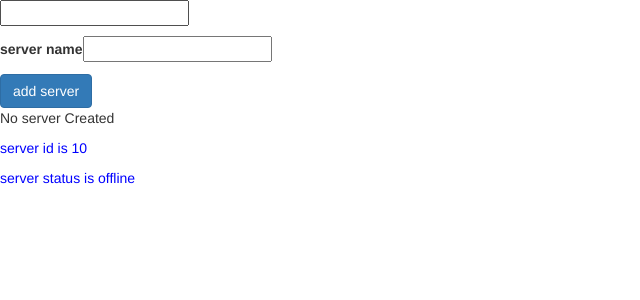
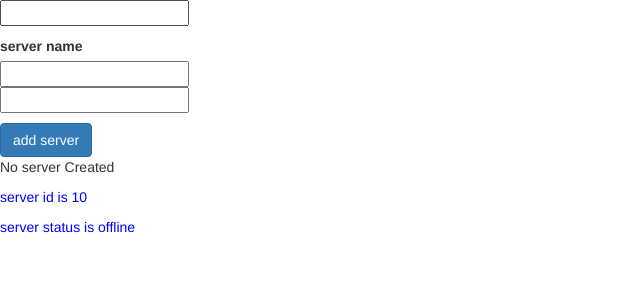
Before and after one commit to Knightch/learn-about-Angular, an Angular app in the folder my-first-angular/: page / in a window 1280 px wide. Shown: the top 300 px of the page, without its empty margins (0-640 px from the left). Built offline with nearby package versions, Linux system fonts and the light colour scheme.

Commit message:
two way databinding

```diff
--- a/my-first-angular/src/app/servers/servers.component.html
+++ b/my-first-angular/src/app/servers/servers.component.html
@@ -1,5 +1,9 @@
 <label>server name</label>
+<br>
 <input type="text" class="from-control" (input)="onUpdateServerName($event)">
+<br>
+<input type="text" class="from-control" [(ngModel)]="serverName">
+<br>
 <p>{{ serverName }}</p>
 <button class="btn btn-primary" [disabled]="!allowNewServer" (click)="onCreateServer()">add server</button>
 <!-------<p>{{ allowNewServer }}</p>------>
--- a/my-first-angular/src/app/servers/servers.component.ts
+++ b/my-first-angular/src/app/servers/servers.component.ts
@@ -7,6 +7,7 @@ import { Component, OnInit } from '@angular/core';
 })
 export class ServersComponent implements OnInit {
  serverCreationStatus = 'No server Created'
+ serverName = '';
  allowNewServer = false;
   constructor() {
   setTimeout(() => {
```
